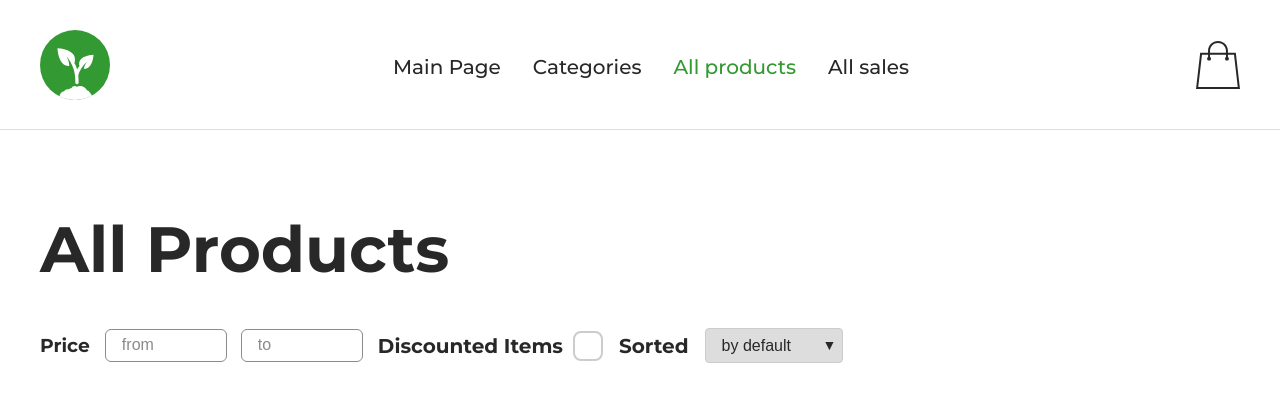
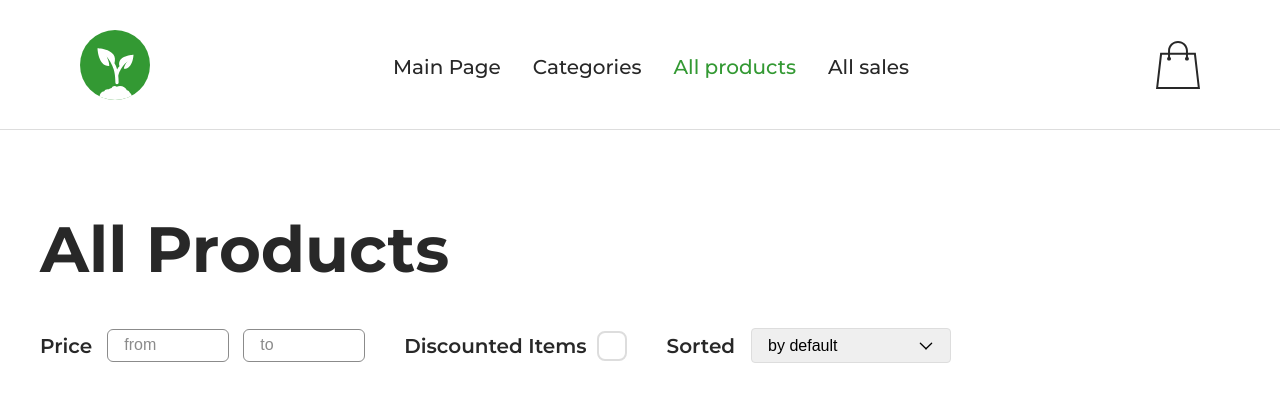
Before and after one commit to ArnoSahakyan/garden-shop, a React (Vite) app: page /products in a window 1280 px wide. Shown: the top 402 px of the page. Built offline with nearby package versions, Linux system fonts and the light colour scheme; grey boxes are pictures that could not be loaded.

Commit message:
Filter Fixes

```diff
--- /dev/null
+++ b/src/assets/ChevronBottomIcon.jsx
@@ -0,0 +1,31 @@
+export default function ChevronBottomIcon() {
+    return (
+        <svg viewBox="0 0 32 32" xmlns="http://www.w3.org/2000/svg">
+            <title>Chevron Bottom</title>
+            <g id="chevron-bottom">
+                <line
+                    x1="16"
+                    x2="7"
+                    y1="20.5"
+                    y2="11.5"
+                    stroke="#000"
+                    strokeLinecap="round"
+                    strokeLinejoin="round"
+                    strokeWidth="2"
+                    fill="none"
+                />
+                <line
+                    x1="25"
+                    x2="16"
+                    y1="11.5"
+                    y2="20.5"
+                    stroke="#000"
+                    strokeLinecap="round"
+                    strokeLinejoin="round"
+                    strokeWidth="2"
+                    fill="none"
+                />
+            </g>
+        </svg>
+    );
+};
--- a/src/components/contact/Contact.scss
+++ b/src/components/contact/Contact.scss
@@ -1,8 +1,6 @@
 @use '@assets/webColors' as *;
 
 .Contact {
-  padding: 0 40px;
-
   h1 {
     font-size: 64px;
     margin-top: 80px;
--- a/src/components/filter/Filter.jsx
+++ b/src/components/filter/Filter.jsx
@@ -1,5 +1,5 @@
 import "./Filter.scss";
-import { useEffect, useState } from "react";
+import {useEffect, useState} from "react";
 import {
     // filterByPrice,
     // filterByDiscount,
@@ -9,7 +9,8 @@ import {
     // sortedProductD,
     filterReducer,
 } from "../../store/products/productsSlice.js";
-import { useDispatch } from "react-redux";
+import {useDispatch} from "react-redux";
+import ChevronBottomIcon from "@assets/ChevronBottomIcon.jsx";
 
 export default function Filter({input}) {
     const dispatch = useDispatch();
@@ -37,8 +38,8 @@ export default function Filter({input}) {
         setSelectedOption(value);
     };
 
-  useEffect(()=>{
-    dispatch(filterReducer({ from: priceFrom, to: priceTo, check, selectedOption }));
+    useEffect(() => {
+        dispatch(filterReducer({from: priceFrom, to: priceTo, check, selectedOption}));
     }, [priceFrom, priceTo, selectedOption, check])
 
     return (
@@ -51,8 +52,6 @@ export default function Filter({input}) {
                     placeholder="from"
                     onChange={handlePriceFromChange}
                 />
-      </div>
-      <div className="filter">
                 <input
                     type="number"
                     placeholder="to"
@@ -60,18 +59,20 @@ export default function Filter({input}) {
                     onChange={handlePriceToChange}
                 />
             </div>
+
             {
-		input ?  <div className="filter">
+                input ? <div className="filter">
                     <label className="custom-checkbox">
                         Discounted Items
-          <input type="checkbox" onChange={filterCheck} checked={check} />
-          <span></span>
+                        <input type="checkbox" onChange={filterCheck} checked={check}/>
+                        <span/>
                     </label>
-      </div>:null
+                </div> : null
             }
 
             <div className="filter">
                 <div className="custom-select">
+                    <ChevronBottomIcon/>
                     <label className="select">
                         Sorted
                         <select value={selectedOption} onChange={handleOptionChange}>
--- a/src/components/filter/Filter.scss
+++ b/src/components/filter/Filter.scss
@@ -2,24 +2,26 @@
 
 .filters {
   display: flex;
-	gap: 16px;
+  gap: 40px;
   align-items: center;
+
   .filter {
     display: flex;
     gap: 16px;
+    align-items: center;
 
-		align-items: center;
-		h1 {
+    h3 {
       font-size: 20px;
+      font-weight: 600;
     }
 
     input {
-			padding: 8px;
-			padding-left: 16px;
+      padding: 8px 8px 8px 16px;
       max-width: 120px;
       border: none;
       outline: 1px solid $grey;
       border-radius: 5px;
+
       &::placeholder {
         font-size: 16px;
         color: $grey;
@@ -27,15 +29,12 @@
     }
 
 
-
-
     .custom-checkbox {
       display: flex;
       align-items: center;
       gap: 10px;
       font-size: 20px;
-      color: $black;
-      font-weight: 700;
+      font-weight: 600;
       cursor: pointer;
 
       input {
@@ -46,28 +45,28 @@
         display: inline-block;
         width: 30px;
         height: 30px;
-        border: 2px solid #ccc;
+        border: 2px solid $grey-divider;
         border-radius: 8px;
-        background-color: #fff;
+        background-color: $white;
         transition: all 0.3s ease;
         position: relative;
       }
 
       input:checked + span {
-        background-color: #28a745;
-        border-color: #28a745;
+        background-color: $green;
+        border-color: $green;
 
         &::after {
           content: '';
           position: absolute;
-          top: 50%;
+          top: 45%;
           left: 50%;
-          width: 10px;
-          height: 16px;
+          width: 4px;
+          height: 12px;
           border: solid #fff;
           border-width: 0 3px 3px 0;
           transform: translate(-50%, -50%) rotate(45deg);
-          transition: all 0.3s ease;
+          transition: all 0.1s ease;
         }
       }
     }
@@ -77,40 +76,33 @@
     position: relative;
     min-width: 220px;
 
-
     select {
       appearance: none;
       outline: none;
-
-      width: 100%;
+      width: 200px;
       padding: 8px 16px;
       font-size: 16px;
-      color: $black;
-      background-color:  $grey-divider;
-      border: 1px solid #ccc;
+      border: 1px solid $grey-divider;
       border-radius: 4px;
       cursor: pointer;
     }
-.select{
+
+    .select {
       display: flex;
       gap: 16px;
       font-size: 20px;
-  font-weight: 700;
+      font-weight: 600;
       align-items: center;
     }
 
-
-    &::after {
-      content: "▼";
+    svg {
       position: absolute;
       top: 50%;
-      right: 0;
+      right: 15px;
       transform: translateY(-50%);
       pointer-events: none;
       width: 20px;
       height: 20px;
-      color: $black;
-      font-size: 14px;
     }
 
   }
--- a/src/components/sale/Sale.scss
+++ b/src/components/sale/Sale.scss
@@ -1,5 +1,4 @@
 .Sale {
-  padding: 0 40px;
   margin-top: 80px;
   display: flex;
   flex-direction: column;
--- a/src/index.scss
+++ b/src/index.scss
@@ -13,6 +13,7 @@ body {
 
 .container {
   max-width: 1440px;
+  padding: 0 40px;
   width: 100%;
   margin: 0 auto;
 }
--- a/src/pages/categories/Categories_Page.scss
+++ b/src/pages/categories/Categories_Page.scss
@@ -1,6 +1,5 @@
 .CategoriesPage {
   margin-top: 116px;
-  padding: 0 40px;
   display: flex;
   flex-direction: column;
   gap: 40px;
--- a/src/pages/category/Category_Page.jsx
+++ b/src/pages/category/Category_Page.jsx
@@ -15,7 +15,7 @@ export default function Category_Page() {
     return (
         <div className="Sale container">
             <Title title={category}/>
-            <Filter/>
+            <Filter input={true}/>
             <div className="Sale__cards">
                 {
                     filtered.length > 0
--- a/src/pages/product/Product_Page.scss
+++ b/src/pages/product/Product_Page.scss
@@ -2,7 +2,6 @@
 
 .ProductPage {
 	margin-top: 116px;
-	padding: 0 40px;
 	display: flex;
 	gap: 32px;
 
--- a/src/store/products/productsSlice.js
+++ b/src/store/products/productsSlice.js
@@ -4,7 +4,7 @@ const productsList = [
   {
     id: 1,
     title: "Decorative forged bridge",
-    category: "",
+    category: "pots",
     description: "Description here...",
     discount: 50,
     initialPrice: 1000,
@@ -132,23 +132,35 @@ const productsSlice = createSlice({
       );
       if (check) {
         state.filteredProducts = state.filteredProducts.filter((elm) =>
-          check == true ? elm.discount : true
+          check === true ? elm.discount : true
         );
       }
       switch (selectedOption) {
         case "newest":
           state.filteredProducts = state.filteredProducts
             .sort((a, b) => Date.parse(b.date) - Date.parse(a.date))
-            .filter((elm) => (action.payload == true ? elm.discount : true));
+            .filter((elm) => (action.payload === true ? elm.discount : true));
           break;
         case "high-low":
           state.filteredProducts = state.filteredProducts.sort(
-            (a, b) => a.initialPrice - b.initialPrice
+              (a, b) =>
+                  (b.discount
+                      ? b.initialPrice * (1 - b.discount / 100)
+                      : b.initialPrice) -
+                  (a.discount
+                      ? a.initialPrice * (1 - a.discount / 100)
+                      : a.initialPrice)
           );
           break;
         case "low-high":
           state.filteredProducts = state.filteredProducts.sort(
-            (a, b) => b.initialPrice - a.initialPrice
+              (a, b) =>
+                  (a.discount
+                      ? a.initialPrice * (1 - a.discount / 100)
+                      : a.initialPrice) -
+                  (b.discount
+                      ? b.initialPrice * (1 - b.discount / 100)
+                      : b.initialPrice)
           );
           break;
         case "default":
```
Lines whose indentation alone changed are shown as unchanged.
